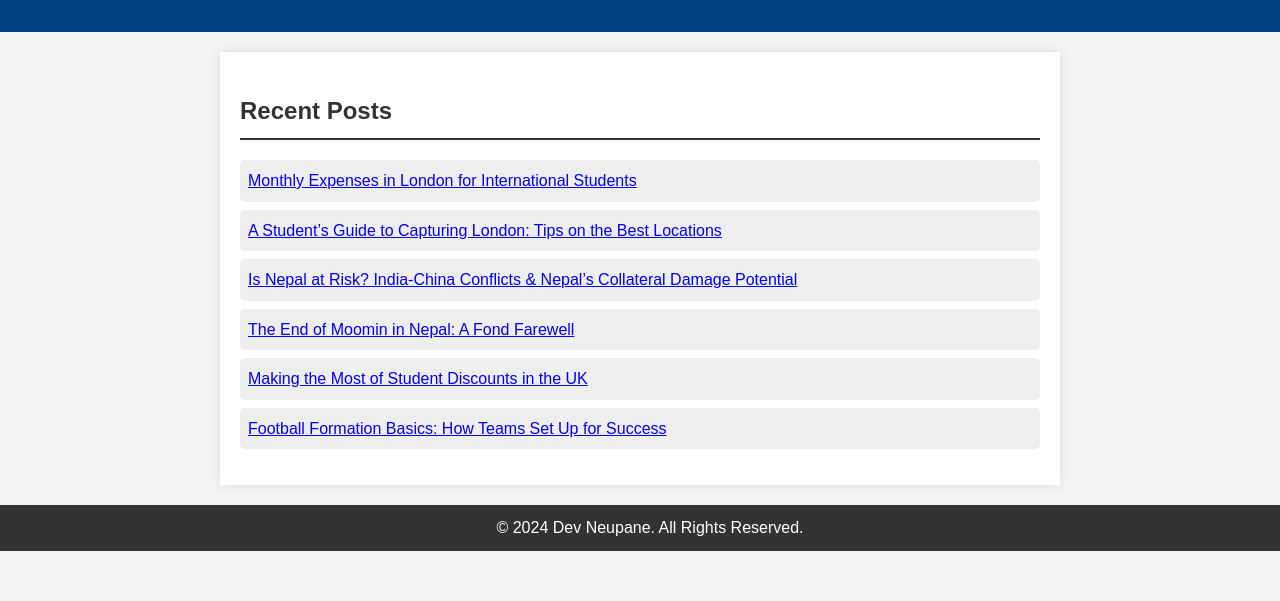
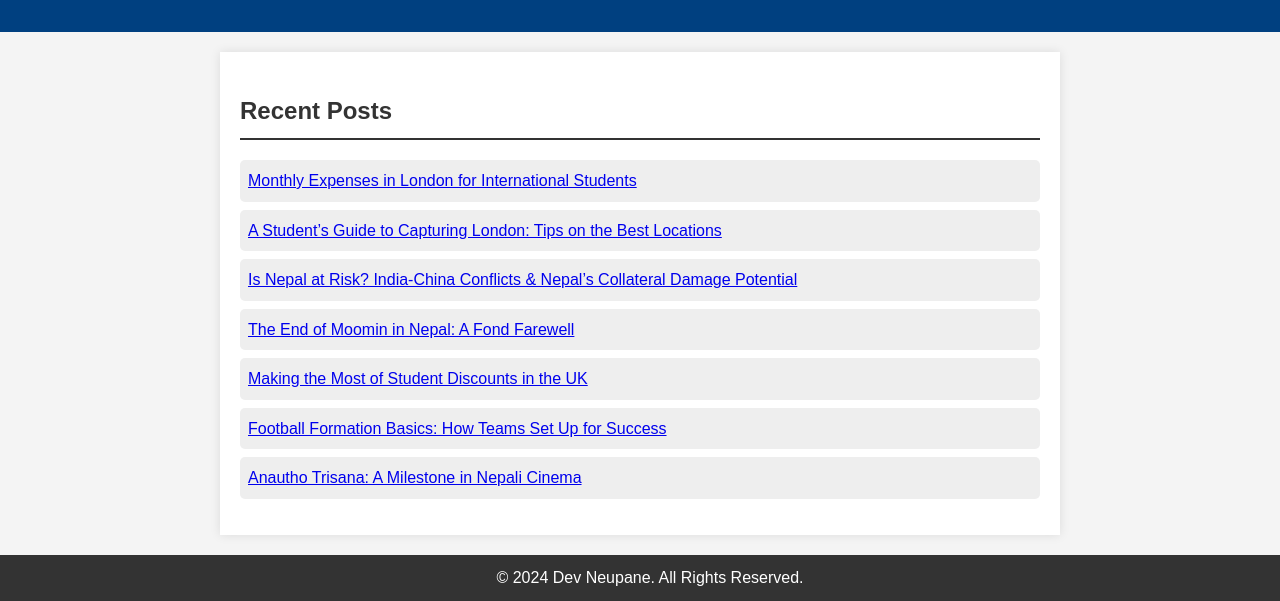
Before and after one commit to neupanedev1999/portfolio, a plain HTML site: page blog.html in a window 1280 px wide. Shown: the part 253-854 px from the top of the page. Before the commit the page ends 804 px from the top, so only its background shows below. Drawn offline with Linux system fonts and the light colour scheme.

Commit message:
Update blog.html

```diff
--- a/blog.html
+++ b/blog.html
@@ -40,6 +40,8 @@
             <li><a href="blog4.html">The End of Moomin in Nepal: A Fond Farewell</a></li>
             <li><a href="blog5.html">Making the Most of Student Discounts in the UK</a></li>
              <li><a href="blog6.html">Football Formation Basics: How Teams Set Up for Success</a></li>
+            <li><a href="blog6.html">Anautho Trisana: A Milestone in Nepali Cinema</a></li>
+
 
             <!-- Add more blog links here -->
         </ul>
```
